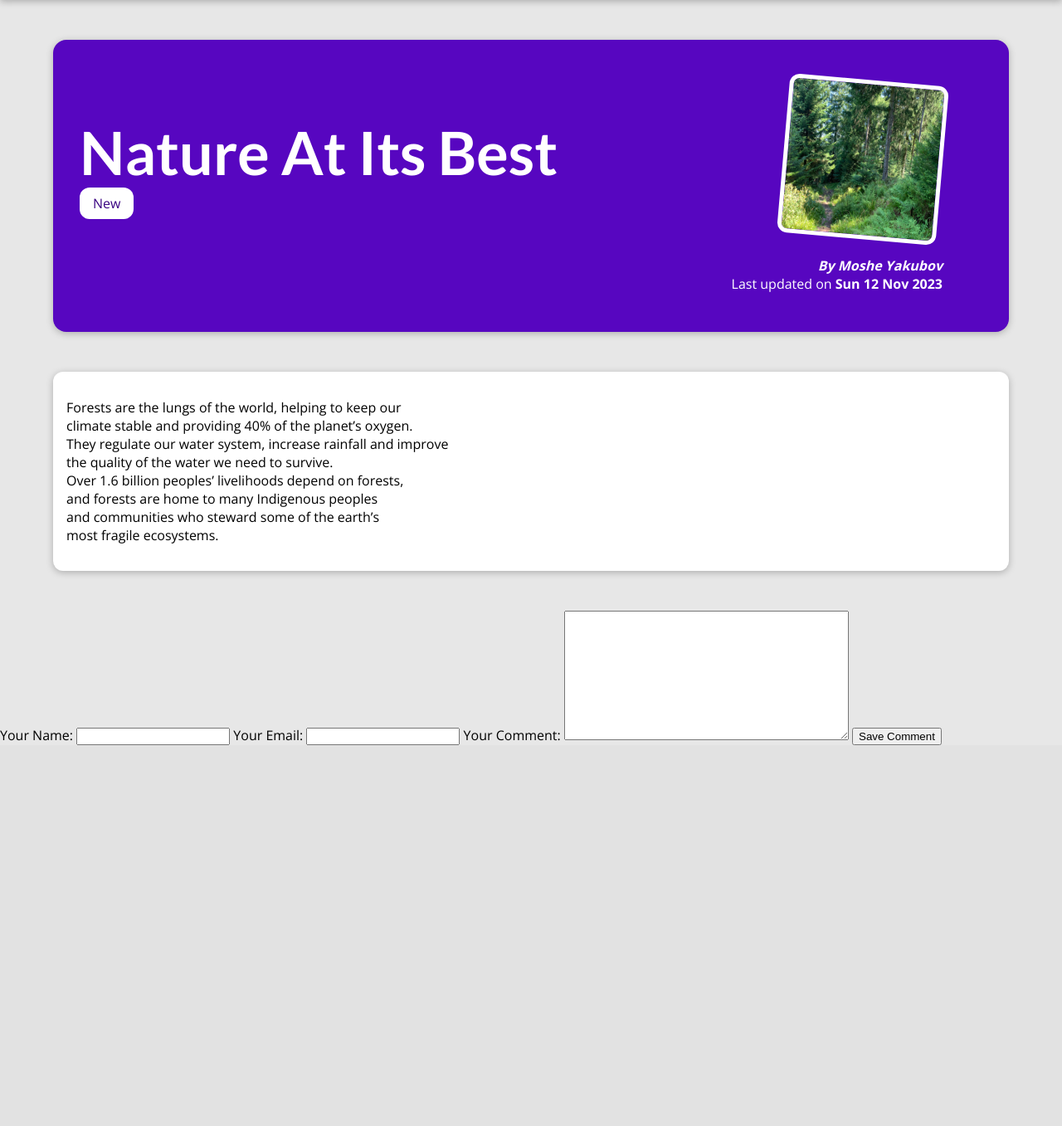
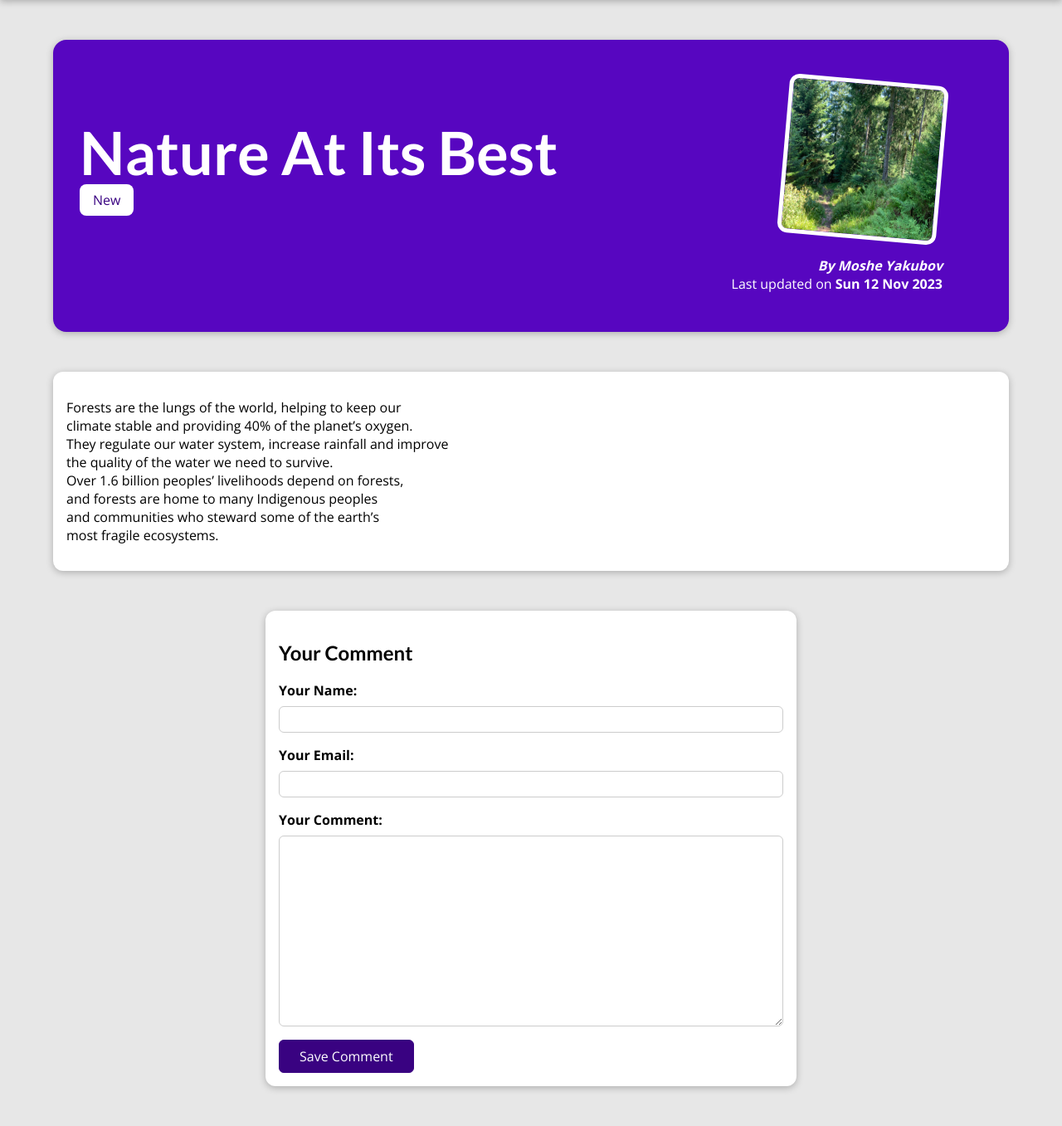
Before and after one commit to mosheyaku/Blog, a Django app: a page that uses blog/templates/blog/post-detail.html in a window 1280 px wide. Shown: the part 80-1437 px from the top of the page at 83% size. Before the commit the page ends 978 px from the top, so only its background shows below. Run offline with Django 4.2, Linux system fonts and the light colour scheme; data comes from the database, SQL or seed files in the repository.

Commit message:
Styling the comment form.

```diff
--- a/blog/static/blog/post-detail.css
+++ b/blog/static/blog/post-detail.css
@@ -22,7 +22,7 @@ body {
 #summary h2 {
   color: white;
   font-size: 4.5rem;
-    margin-bottom: 0.5rem;
+  margin-bottom: 0.25rem;
 }
 
 #summary article {
@@ -57,6 +57,25 @@ body {
   font-weight: bold;
 }
 
+#read-later {
+  margin: 2rem 0;
+}
+
+#read-later button {
+  background-color: transparent;
+  border: 1px solid white;
+  padding: 0.5rem 2rem;
+  font: inherit;
+  color: white;
+  cursor: pointer;
+}
+
+#read-later button:hover,
+#read-later button:active {
+  background-color: white;
+  color: #390281;
+}
+
 main {
   width: 90%;
   max-width: 90rem;
@@ -71,5 +90,115 @@ main {
   background-color: white;
   color: #390281;
   padding: 0.5rem 1rem;
+  border-radius: 8px;
+}
+
+#comment-form {
+  margin: 3rem auto;
+  width: 90%;
+  max-width: 40rem;
   border-radius: 12px;
+  background-color: white;
+  box-shadow: 0 2px 8px rgba(0, 0, 0, 0.25);
+  padding: 1rem;
 }
+
+#comment-form button {
+  font: inherit;
+  background-color: #390281;
+  color: white;
+  border: 1px solid #390281;
+  padding: 0.5rem 1.5rem;
+  border-radius: 6px;
+  cursor: pointer;
+}
+
+#comment-form button:hover,
+#comment-form button:active {
+  background-color: #4f0ba7;
+  border-color: #4f0ba7;
+}
+
+.form-control {
+  margin-bottom: 1rem;
+}
+
+.form-control label {
+  font-weight: bold;
+  margin-bottom: 0.5rem;
+  display: block;
+}
+
+.form-control input,
+.form-control textarea {
+  display: block;
+  width: 100%;
+  font: inherit;
+  padding: 0.25rem;
+  border-radius: 6px;
+  border: 1px solid #ccc;
+}
+
+.errorlist {
+  list-style: none;
+  margin: 0.5rem 0;
+  padding: 0;
+  color: #d6000b;
+}
+
+.invalid label {
+  color: #d6000b;
+}
+
+.invalid input,
+.invalid textarea {
+  border-color: #d6000b;
+  background-color: #ffe6e7;
+}
+
+#alert {
+  margin: 8rem auto 3rem auto;
+  border: 1px solid #d6000b;
+  background-color: #ffe6e7;
+  padding: 1rem;
+  width: 90%;
+  max-width: 40rem;
+}
+
+#alert a {
+  text-decoration: none;
+  border: 1px solid #d6000b;
+  background-color: #d6000b;
+  color: white;
+  padding: 0.25rem 1.5rem;
+  border-radius: 6px;
+}
+
+#comments {
+  margin: 3rem auto;
+  width: 90%;
+  max-width: 60rem;
+  border-radius: 12px;
+  background-color: white;
+  box-shadow: 0 2px 8px rgba(0, 0, 0, 0.25);
+  padding: 1rem 2rem;
+}
+
+#comments ul {
+  list-style: none;
+  margin: 0;
+  padding: 0;
+}
+
+#comments li {
+  margin-bottom: 1rem;
+  border-bottom: 2px solid #ccc;
+}
+
+#comments li:last-of-type {
+  border-bottom: none;
+}
+
+#comments h2 {
+  color: #464646;
+}
--- a/blog/templates/blog/post-detail.html
+++ b/blog/templates/blog/post-detail.html
@@ -31,10 +31,17 @@
         {{ post.content|linebreaks }}
     </main>
 
-    <div>
+    <section id="comment-form">
+    <h2>Your Comment</h2>
         <form>
-            {{ comment_form }}
+            {% for form_field in comment_form %}
+                <div class="form-control">
+                    {{ form_field.label_tag }}
+                    {{ form_field }}
+                    {{ form_field.errors }}
+                </div>
+            {% endfor %}
             <button>Save Comment</button>
         </form>
-    </div>
+    </section>
 {% endblock %}
```
Lines whose indentation alone changed are shown as unchanged.
